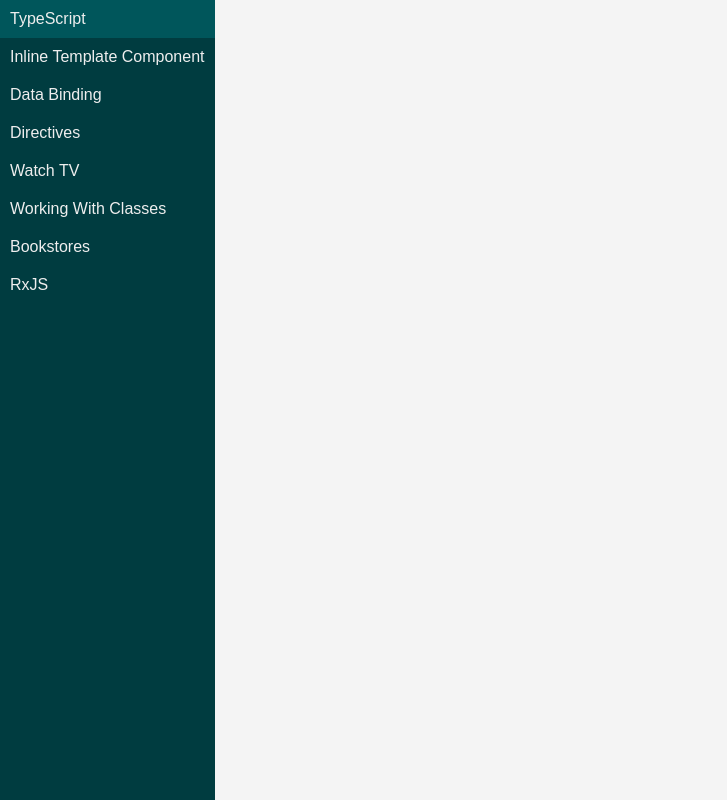
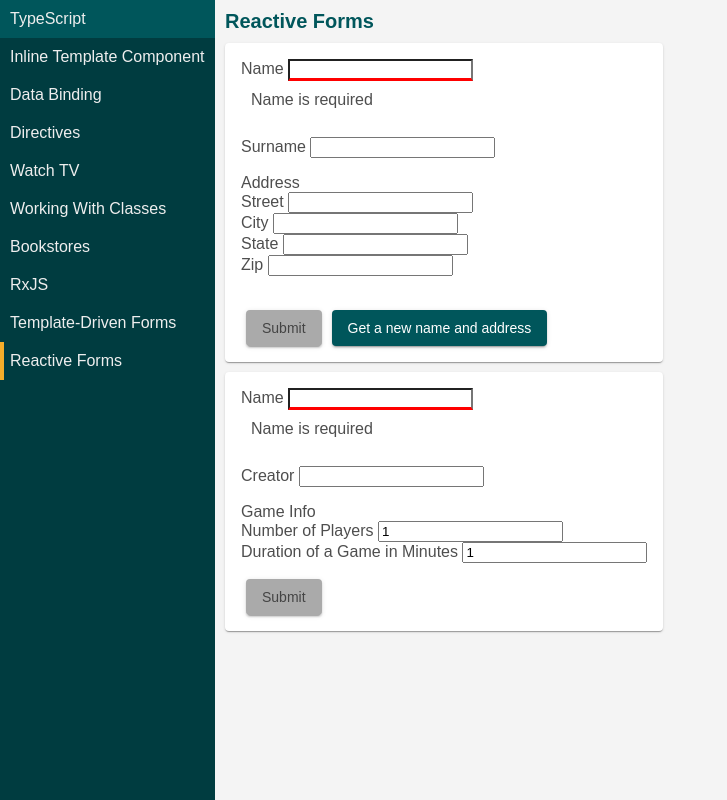
Before and after one commit to musasabi333/angular-matf, an Angular app in the folder angular-matf/: page /reactive-forms in a window 1280 px wide. Before the commit this address led to /. Shown: the whole page, without its empty margins (0-727 px from the left). Built offline with nearby package versions, Linux system fonts and the light colour scheme.

Commit message:
c9 - Added examples for Reactive and Template-Driven Forms

```diff
--- a/angular-matf/src/app/app-routing.module.ts
+++ b/angular-matf/src/app/app-routing.module.ts
@@ -8,6 +8,8 @@
 import { WorkingWithClassesComponent } from './working-with-classes/working-with-classes.component';
 import { BookstoreListComponent } from './bookstores/bookstore-list/bookstore-list.component';
 import { RxjsComponent } from './rxjs/rxjs.component';
+import { TemplateDrivenFormsComponent } from './template-driven-forms/template-driven-forms.component';
+import { ReactiveFormsComponent } from './reactive-forms/reactive-forms.component';
 
 const routes: Routes = [
   { path: 'type-script', component: TypeScriptComponent },
@@ -22,7 +24,9 @@
   },
   { path: 'classes', component: WorkingWithClassesComponent },
   { path: 'bookstores', component: BookstoreListComponent },
-  { path: 'rxjs', component: RxjsComponent }
+  { path: 'rxjs', component: RxjsComponent },
+  { path: 'template-driven-forms', component: TemplateDrivenFormsComponent },
+  { path: 'reactive-forms', component: ReactiveFormsComponent }
 ];
 
 @NgModule({
--- a/angular-matf/src/app/app.component.html
+++ b/angular-matf/src/app/app.component.html
@@ -7,6 +7,8 @@
   <a routerLink="/classes" routerLinkActive="active">Working With Classes</a>
   <a routerLink="/bookstores" routerLinkActive="active">Bookstores</a>
   <a routerLink="/rxjs" routerLinkActive="active">RxJS</a>
+  <a routerLink="/template-driven-forms" routerLinkActive="active">Template-Driven Forms</a>
+  <a routerLink="/reactive-forms" routerLinkActive="active">Reactive Forms</a>
 </nav>
 
 <router-outlet #routerOutlet="outlet"></router-outlet>
--- /dev/null
+++ b/angular-matf/src/app/reactive-forms/reactive-forms.component.css
@@ -0,0 +1,11 @@
+input.ng-touched {
+  border-bottom: 3px solid green;
+}
+
+input.ng-dirty {
+  border-bottom: 3px solid blue;
+}
+
+input.ng-invalid {
+  border-bottom: 3px solid red;
+}
--- /dev/null
+++ b/angular-matf/src/app/reactive-forms/reactive-forms.component.html
@@ -0,0 +1,106 @@
+<h1>Reactive Forms</h1>
+
+<!-- <div>
+  <label>Name </label>
+  <input type="text" [formControl]="name" name="name"/>
+  Hello {{name.value}}
+
+  <br>
+
+  Is dirty: {{name.dirty}}<br>
+  Is pristine: {{name.pristine}}<br>
+  Is touched: {{name.touched}}<br>
+  Is untouched: {{name.untouched}}<br>
+
+  <button (click)="getNewName()">Get a new name</button>
+</div> -->
+
+<div>
+  <form [formGroup]="personForm">
+    <label>Name </label>
+    <input type="text" formControlName="name" name="name" required minlength="2"/>
+
+    <p *ngIf="personForm.controls.name.errors">
+      <span *ngIf="personForm.controls.name.errors.required">Name is required</span>
+      <span *ngIf="personForm.controls.name.errors.minlength">Name needs to be at least 2 characters long</span>
+    </p>
+
+    <br>
+
+    <label>Surname </label>
+    <input type="text" formControlName="surname" name="surname"/>
+
+    <br>
+
+    <p formGroupName="address">
+      <span>Address</span>
+
+      <br>
+
+      <label>Street </label>
+      <input type="text" formControlName="street" name="street"/>
+      <br>
+
+      <label>City </label>
+      <input type="text" formControlName="city" name="city"/>
+      <br>
+
+      <label>State </label>
+      <input type="text" formControlName="state" name="state"/>
+      <br>
+
+      <label>Zip </label>
+      <input type="text" formControlName="zip" name="zip"/>
+      <br>
+    </p>
+
+    <br>
+
+    <input type="submit" value="Submit" [disabled]="!personForm.valid"/>
+    <button (click)="updateProfile()">Get a new name and address</button>
+  </form>
+</div>
+
+<div>
+  <form [formGroup]="boardGame">
+    <label>Name </label>
+    <input type="text" formControlName="name" name="name" required maxlength="100"/>
+
+    <p *ngIf="personForm.controls.name.errors">
+      <span *ngIf="personForm.controls.name.errors.required">Name is required</span>
+      <span *ngIf="personForm.controls.name.errors.minlength">Name needs to be at most 100 characters long</span>
+    </p>
+
+    <br>
+
+    <label>Creator </label>
+    <input type="text" formControlName="creator" name="creator"/>
+
+    <br>
+
+    <p formGroupName="info">
+      <span>Game Info</span>
+
+      <br>
+
+      <label>Number of Players </label>
+      <input type="text" formControlName="numberOfPlayers" name="numberOfPlayers" pattern="[1-9][0-9]*"/>
+      <br>
+
+      <label>Duration of a Game in Minutes </label>
+      <input type="text" formControlName="duration" name="duration" pattern="[1-9][0-9]*"/>
+      <br>
+
+
+      <!-- <span *ngIf="boardGame.controls.numberOfPlayers.errors">
+        <span *ngIf="boardGame.controls.numberOfPlayers.errors.pattern">Number of players must be a valid number</span>
+      </span>
+      <span *ngIf="boardGame.controls.duration.errors">
+        <span *ngIf="boardGame.controls.duration.errors.pattern">Duration of the game must be a valid number of minutes</span>
+      </span> -->
+
+    </p>
+
+    <input type="submit" value="Submit" [disabled]="!boardGame.valid"/>
+  </form>
+</div>
--- /dev/null
+++ b/angular-matf/src/app/reactive-forms/reactive-forms.component.ts
@@ -0,0 +1,54 @@
+import { Component, OnInit } from '@angular/core';
+import { FormControl, FormGroup, Validators, FormBuilder } from '@angular/forms';
+
+@Component({
+  selector: 'matf-reactive-forms',
+  templateUrl: './reactive-forms.component.html',
+  styleUrls: ['./reactive-forms.component.css']
+})
+export class ReactiveFormsComponent implements OnInit {
+
+  name = new FormControl('Slim');
+
+  personForm = new FormGroup({
+    name: new FormControl('', [
+      Validators.required,
+      Validators.minLength(2)
+    ]),
+    surname: new FormControl(''),
+    address: new FormGroup({
+      street: new FormControl(''),
+      city: new FormControl(''),
+      state: new FormControl(''),
+      zip: new FormControl('')
+    })
+  });
+
+  boardGame = this.formBuilder.group({
+    name: ['', Validators.required, Validators.maxLength(100)],
+    creator: [''],
+    info: this.formBuilder.group({
+      numberOfPlayers: [1, Validators.pattern('[1-9][0-9]*')],
+      duration: [1, Validators.pattern('[1-9][0-9]*')]
+    })
+  });
+
+  constructor(private formBuilder: FormBuilder) { }
+
+  ngOnInit() {
+  }
+
+  getNewName() {
+    this.name.setValue('Bob');
+  }
+
+  updateProfile() {
+    this.personForm.patchValue({
+      name: 'Bob',
+      address: {
+        street: '123 Main Street'
+      }
+    });
+  }
+
+}
--- /dev/null
+++ b/angular-matf/src/app/template-driven-forms/template-driven-forms.component.html
@@ -0,0 +1,35 @@
+<h1>Template-Driven Forms</h1>
+
+<div>
+  <form #personForm="ngForm" (ngSubmit)="onSubmit()">
+    <label>Name </label>
+    <input type="text" [(ngModel)]="person.name" name="name" required #name="ngModel"/>
+
+    <span *ngIf="!name.valid && !name.pristine">Name is required</span>
+
+    <br>
+
+    <label>Surname </label>
+    <input type="text" [(ngModel)]="person.surname" name="surname"/>
+
+    <br>
+
+    <input type="submit" value="Submit" [disabled]="!personForm.valid"/>
+  </form>
+
+  Hello, my name is {{person.name}} {{person.surname}}
+</div>
+
+<div>
+  <form #person1Form="ngForm">
+    <label>Name </label>
+    <input type="text" [(ngModel)]="person1.name" name="name"/>
+
+    <br>
+
+    <label>Surname </label>
+    <input type="text" [(ngModel)]="person1.surname" name="surname"/>
+  </form>
+
+  Hello, my name is {{person1.name}} {{person1.surname}}
+</div>
--- /dev/null
+++ b/angular-matf/src/app/template-driven-forms/template-driven-forms.component.ts
@@ -0,0 +1,27 @@
+import { Component, OnInit } from '@angular/core';
+
+export interface Person {
+  name: string;
+  surname: string;
+}
+
+@Component({
+  selector: 'matf-template-driven-forms',
+  templateUrl: './template-driven-forms.component.html',
+  styleUrls: ['./template-driven-forms.component.css']
+})
+export class TemplateDrivenFormsComponent implements OnInit {
+
+  person: Person = {name: '', surname: ''};
+  person1: Person = {name: 'Slim', surname: 'Shady'};
+
+  constructor() { }
+
+  ngOnInit() {
+  }
+
+  onSubmit() {
+    alert(`Congratulations ${this.person.name}!`);
+  }
+
+}
--- a/angular-matf/src/styles.css
+++ b/angular-matf/src/styles.css
@@ -44,7 +44,9 @@
   border-radius: 4px;
 }
 
-button:not([class]) {
+button:not([class]),
+input[type="button"],
+input[type="submit"] {
   color: #fff;
   cursor: pointer;
   background-color: #00565B;
@@ -75,7 +77,17 @@
   font-size: 14px;
 }
 
-button:not([class]):hover {
+button:not([class]):hover,
+input[type="button"]:hover,
+input[type="submit"]:hover {
   background-color: #fff;
   color: #00565B;
 }
+
+button:not([class]):disabled,
+input[type="button"]:disabled,
+input[type="submit"]:disabled {
+  background-color: #aaa;
+  color: #444;
+  cursor: auto;
+}
```
Also changed, not shown: angular-matf/src/app/app.module.ts (+7 -2 lines), angular-matf/src/app/template-driven-forms/template-driven-forms.component.css (added), 2 other files (tests, documents, lock files or other folders).
